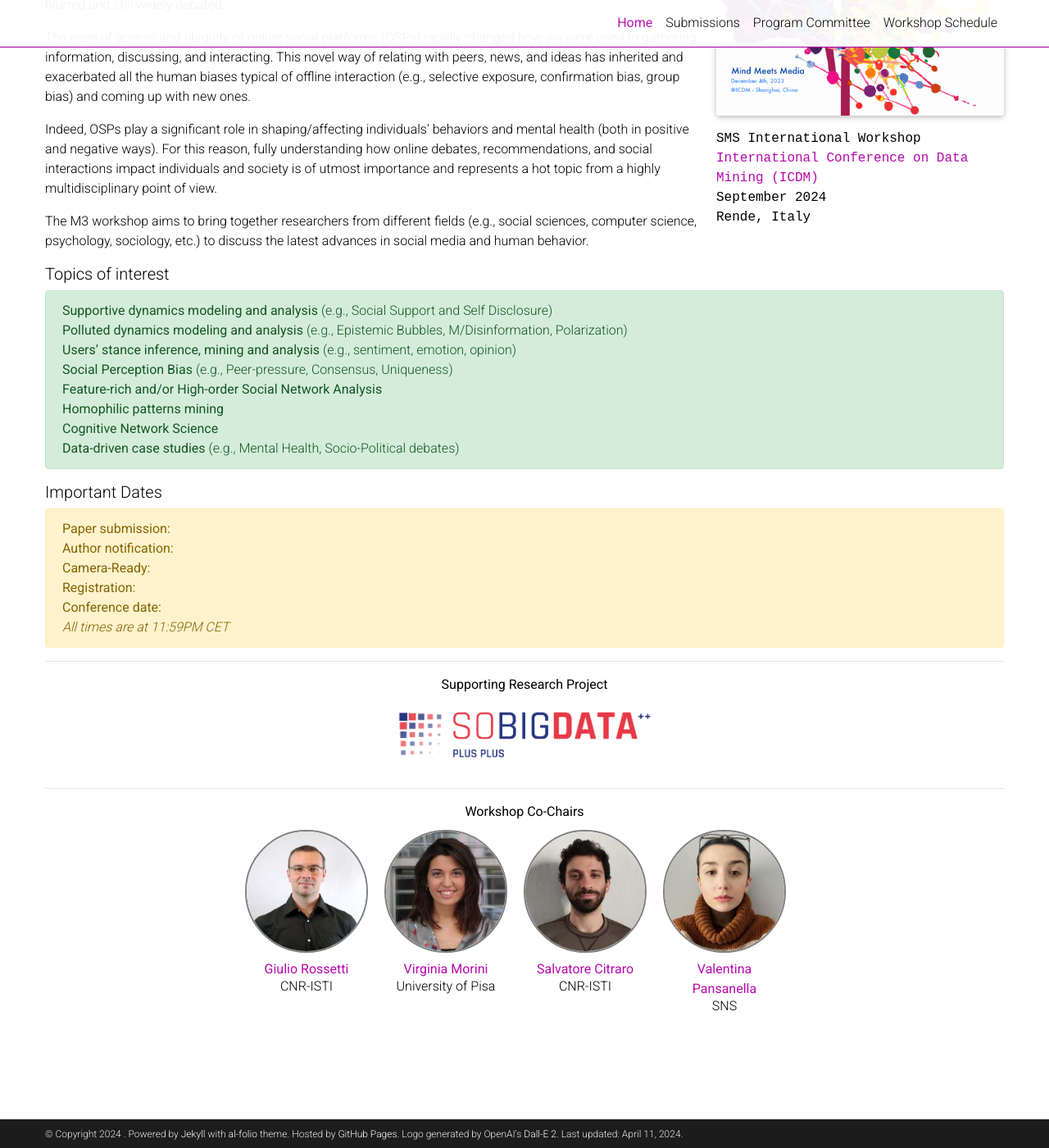
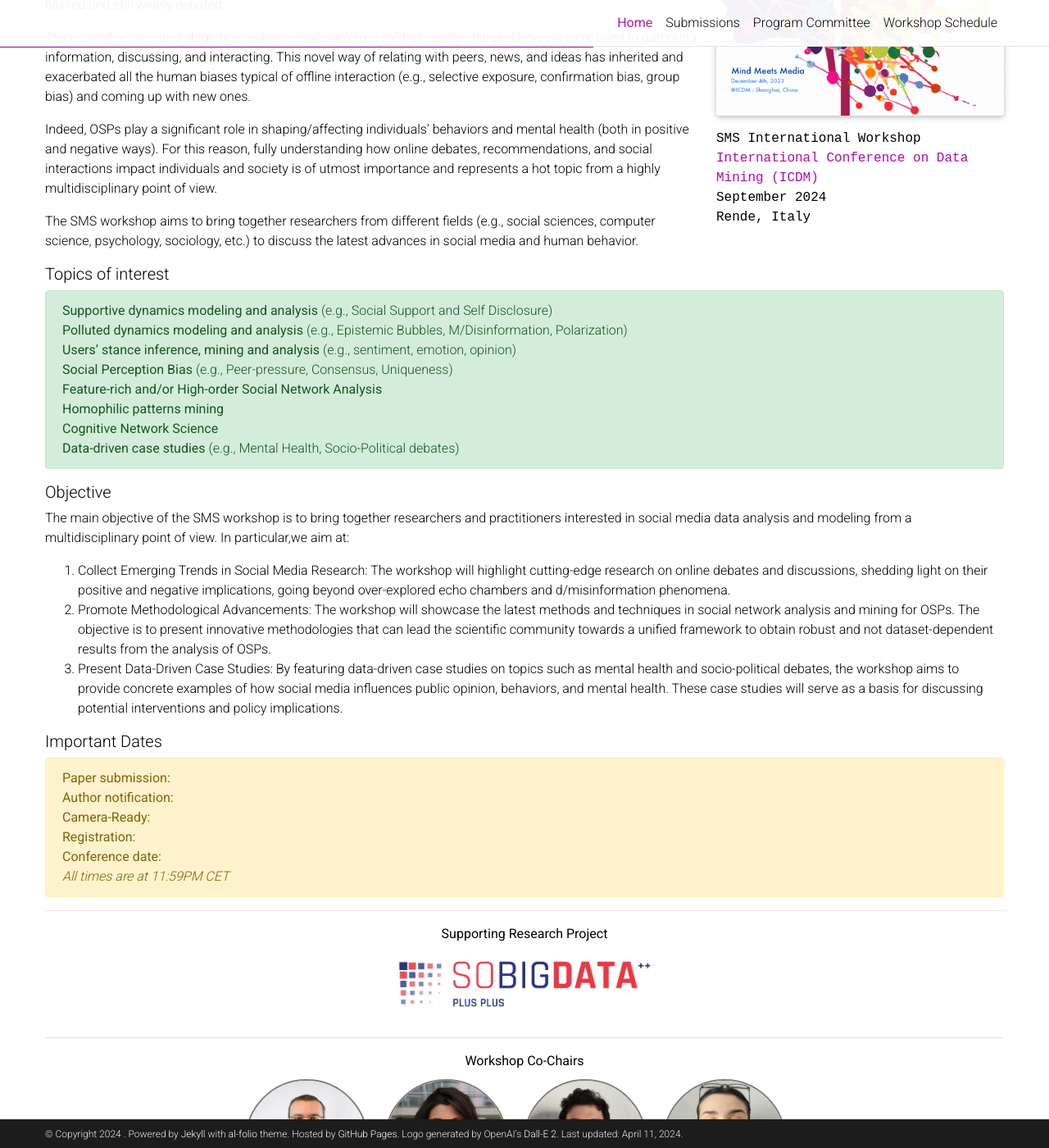
Before and after one commit to SMS-workshop/SMS-workshop.github.io, a Jekyll site: the page built from _pages/about.md, in a window 1280 px wide and 1400 px high, scrolled down 311 px. Shown: the whole window at 82% size. Built offline with Jekyll 4.4.1, drawn with Linux system fonts in a browser that asks for light colours; full-size pictures stand in for the smaller copies a plugin makes; a style sheet for code colours, icons or effects is not loaded.

Commit message:
:art: SMS

```diff
--- a/_pages/about.md
+++ b/_pages/about.md
@@ -30,19 +30,28 @@ This novel way of relating with peers, news, and ideas has inherited and exacerb
 Indeed, OSPs play a significant role in shaping/affecting individuals' behaviors and mental health (both in positive and negative ways).
 For this reason, fully understanding how online debates, recommendations, and social interactions impact individuals and society is of utmost importance and represents a hot topic from a highly multidisciplinary point of view.
 
-The M3 workshop aims to bring together researchers from different fields (e.g., social sciences, computer science, psychology, sociology, etc.) to discuss the latest advances in social media and human behavior.
+The SMS workshop aims to bring together researchers from different fields (e.g., social sciences, computer science, psychology, sociology, etc.) to discuss the latest advances in social media and human behavior.
 
 ##### Topics of interest
 
 <b>Supportive dynamics modeling and analysis</b> (e.g., Social Support and Self Disclosure) <br/>
 <b>Polluted dynamics modeling and analysis </b> (e.g., Epistemic Bubbles, M/Disinformation, Polarization) <br/>
 <b> Users' stance inference, mining and analysis </b> (e.g., sentiment, emotion, opinion) <br/>
-<b>Social Perception Bias </b> (e.g., Peer-pressure, Consensus, Uniqueness)  <br/>
+<b> Social Perception Bias </b> (e.g., Peer-pressure, Consensus, Uniqueness)  <br/>
 <b> Feature-rich and/or High-order Social Network Analysis </b> <br/>
 <b> Homophilic patterns mining </b> <br/>
 <b> Cognitive Network Science </b> <br/>
 <b> Data-driven case studies </b> (e.g., Mental Health, Socio-Political debates) <br/>
 {: .alert .alert-success}
+
+##### Objective
+
+The main objective of the SMS workshop is to bring together researchers and practitioners interested in social media data analysis and modeling from a multidisciplinary point of view.
+In particular,we aim at:
+
+1. Collect Emerging Trends in Social Media Research: The workshop will highlight cutting-edge research on online debates and discussions, shedding light on their positive and negative implications, going beyond over-explored echo chambers and d/misinformation phenomena.
+2. Promote Methodological Advancements: The workshop will showcase the latest methods and techniques in social network analysis and mining for OSPs. The objective is to present innovative methodologies that can lead the scientific community towards a unified framework to obtain robust and not dataset-dependent results from the analysis of OSPs.
+3. Present Data-Driven Case Studies: By featuring data-driven case studies on topics such as mental health and socio-political debates, the workshop aims to provide concrete examples of how social media influences public opinion, behaviors, and mental health. These case studies will serve as a basis for discussing potential interventions and policy implications.
 
 ##### Important Dates
 <b>Paper submission:</b>  <br/>
@@ -98,7 +107,7 @@ The M3 workshop aims to bring together researchers from different fields (e.g.,
   <img src="assets/custom_images/pansanella.jpeg" style="border: 2px solid gray; width: 150px; height: 150px; background-size: cover; border-radius: 50%;">
   </a>
   <span style="display: block; padding: 5%; text-align: center;"><a href="https://kdd.isti.cnr.it/people/pansanella-valentina"><b>Valentina Pansanella</b></a></span>
-  <span style="display: block; margin-top: -10px; text-align: center;"><p>SNS</p></span>
+  <span style="display: block; margin-top: -10px; text-align: center;"><p>CNR-ISTI</p></span>
 </div>
 
 </div>
```
